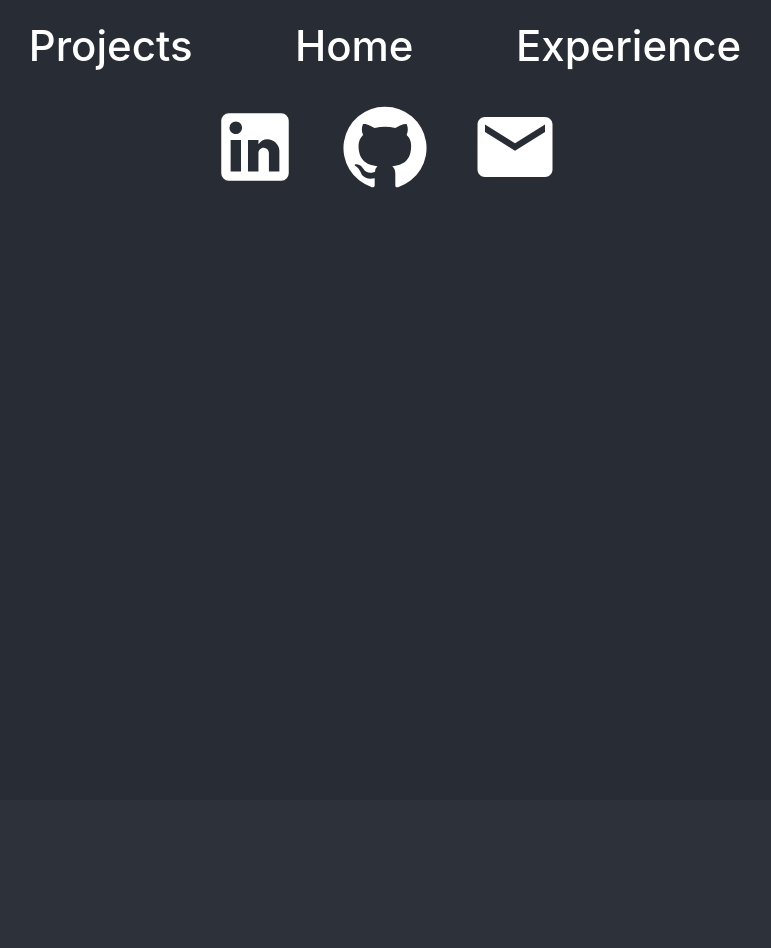
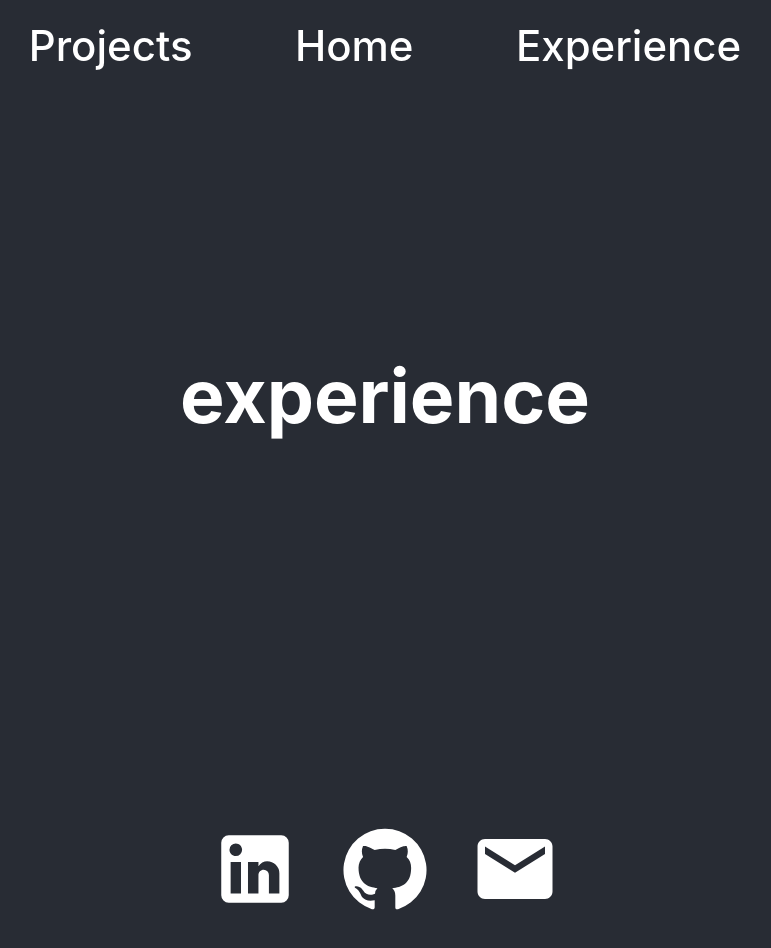
Before and after one commit to MaverickEmanuel/portfolio, a React (Create React App) app: page /experience in a window 1280 px wide. Shown: the top 948 px of the page, without its empty margins (255-1026 px from the left). Before the commit the page ends 800 px from the top, so only its background shows below. Built offline with nearby package versions, Linux system fonts and the light colour scheme.

Commit message:
Error fixing, minor styling changes

```diff
--- a/src/components/NavBar.js
+++ b/src/components/NavBar.js
@@ -5,9 +5,9 @@ function NavBar() {
     return (
         <div className="NavBar">
             <div className="Headers">
-                <a href="/projects/">Projects</a>
-                <a href="/portfolio/">Home</a>
-                <a href="/experience/">Experience</a>
+                <a href="/projects">Projects</a>
+                <a href="/portfolio">Home</a>
+                <a href="/experience">Experience</a>
             </div>
         </div>
     )
--- a/src/pages/Experience.js
+++ b/src/pages/Experience.js
@@ -4,7 +4,7 @@ import '../styles/Experience.css';
 function Experience() {
     return (
         <div className="Experience">
-
+            <h1>experience</h1>
         </div>
     )
 }
--- a/src/pages/Projects.js
+++ b/src/pages/Projects.js
@@ -4,7 +4,7 @@ import '../styles/Projects.css';
 function Projects() {
     return (
         <div className="Projects">
-
+            <h1>projects</h1>
         </div>
     )
 }
--- a/src/styles/Experience.css
+++ b/src/styles/Experience.css
@@ -0,0 +1,15 @@
+.Experience {
+    height: calc(100vh - 78px);
+    display: flex;
+    flex-direction: column;
+    justify-content: center;
+    align-items: center;
+    position: relative;
+  }
+
+  .Experience h1 {
+    text-align: center;
+    font-size: 75px;
+    font-weight: 650;
+    margin-top: -10%;
+  }
--- a/src/styles/Projects.css
+++ b/src/styles/Projects.css
@@ -0,0 +1,15 @@
+.Projects {
+    height: calc(100vh - 78px);
+    display: flex;
+    flex-direction: column;
+    justify-content: center;
+    align-items: center;
+    position: relative;
+  }
+
+  .Projects h1 {
+    text-align: center;
+    font-size: 75px;
+    font-weight: 650;
+    margin-top: -10%;
+  }
```
